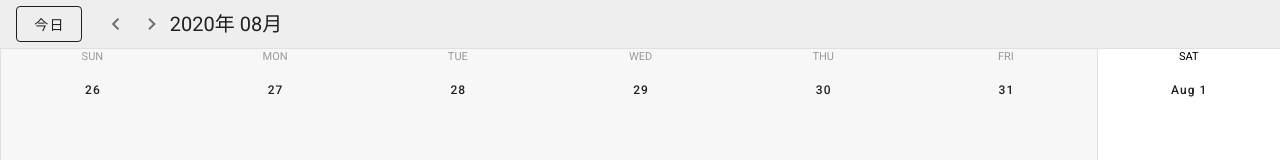
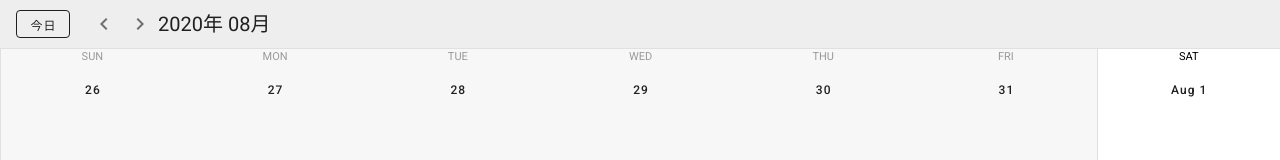
Before and after one commit to youichiro/vuetify-calendar-sample, a Vue app: page / in a window 1280 px wide. Shown: the top 160 px of the page. Built offline with nearby package versions, Linux system fonts and the light colour scheme.

Commit message:
細かい修正

```diff
--- a/src/components/Calendar.vue
+++ b/src/components/Calendar.vue
@@ -1,7 +1,7 @@
 <template>
   <div>
     <v-sheet tile height="6vh" color="grey lighten-3" class="d-flex align-center">
-      <v-btn outlined class="ma-4" @click="setToday">
+      <v-btn outlined small class="ma-4" @click="setToday">
         今日
       </v-btn>
       <v-btn icon @click="$refs.calendar.prev()">
@@ -16,6 +16,7 @@
       <v-calendar
         ref="calendar"
         v-model="value"
+        type="month"
         :events="events"
         :event-color="getEventColor"
         @change="getEvents"
```
